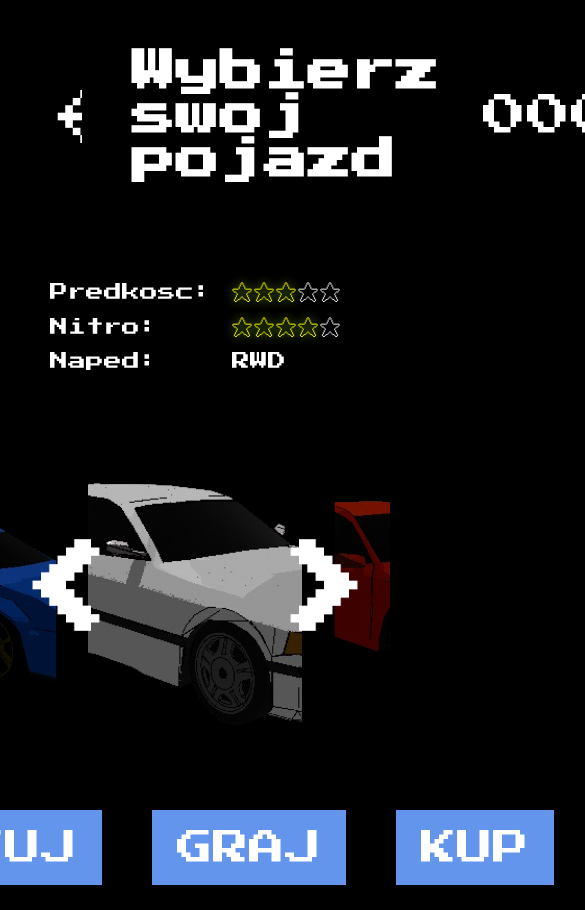
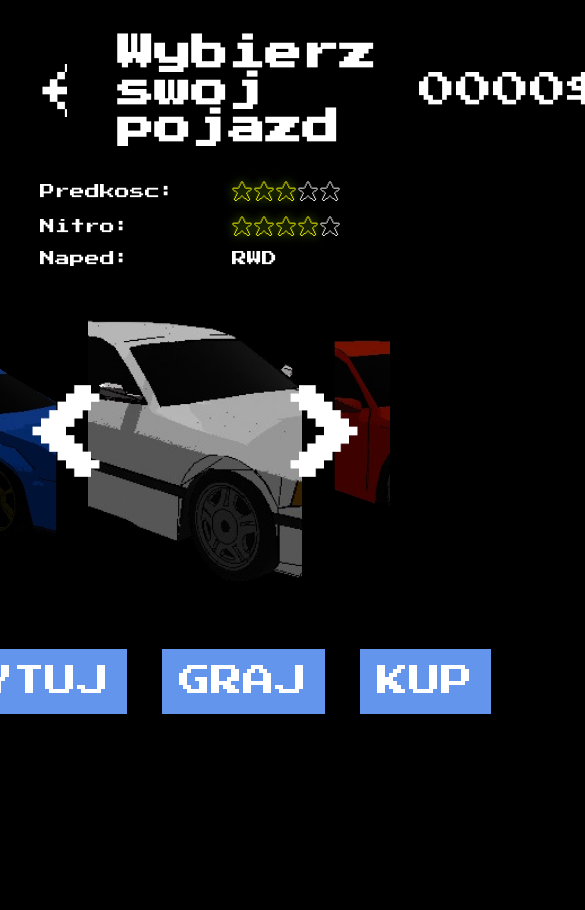
Before and after one commit to KajakSolutions/KajakRacing, a React (Vite) app: page / in a window 390 px wide. Shown: the top 910 px of the page, 585 px wide, since content can reach past the window. After the commit the page ends 844 px from the top, so only its background shows below. Built offline with nearby package versions, Linux system fonts and the light colour scheme.

Commit message:
car select responsiveness

```diff
--- a/src/_variables.scss
+++ b/src/_variables.scss
@@ -23,3 +23,9 @@ $radialSecondaryAccent: radial-gradient(#75d8ef, #dd96ea);
         @content;
     }
 }
+
+@mixin MobileVH($px) {
+    @media (max-height: $px) {
+        @content;
+    }
+}
--- a/src/components/CarSelect/CarSelect.scss
+++ b/src/components/CarSelect/CarSelect.scss
@@ -5,10 +5,19 @@ section {
     height: 100svh;
     width: 100svw;
 
+    // * {
+    //     border: red dotted 1px;
+    // }
+
     header {
         width: 100%;
         color: $text;
         padding: 50px;
+
+        @include MobileVH(860px) {
+            padding: 35px;
+        }
+
         @include FlexCenter(row);
         justify-content: space-between;
 
@@ -29,17 +38,25 @@ section {
 
             h2 {
                 font-size: 44px;
+
+                @include MobileVH(860px) {
+                    font-size: 37px;
+                }
             }
         }
 
         .budget {
             font-size: 44px;
+
+            @include MobileVH(860px) {
+                font-size: 37px;
+            }
         }
     }
 
     .stats-wrapper {
         width: 100%;
-        padding: 50px;
+        padding-right: 50px;
         display: flex;
         justify-content: end;
         color: $text;
@@ -52,6 +69,11 @@ section {
                 width: 100%;
                 margin-bottom: 15px;
                 font-size: 18px;
+
+                @include MobileVH(860px) {
+                    font-size: 15px;
+                }
+
                 @include FlexCenter(row);
                 justify-content: space-between;
 
@@ -87,12 +109,23 @@ section {
         align-items: center;
         justify-content: center;
         height: 500px;
+
         @include Mobile(1600px) {
             height: 400px;
         }
+
         @include Mobile(1250px) {
             height: 300px;
         }
+
+        @include MobileVH(860px) {
+            height: 300px;
+        }
+
+        @include MobileVH(700px) {
+            height: 225px;
+        }
+
         width: 100%;
         overflow: hidden;
 
@@ -108,12 +141,23 @@ section {
             position: absolute;
             width: 55%;
             height: 500px;
+
             @include Mobile(1600px) {
                 height: 400px;
             }
+
             @include Mobile(1250px) {
                 height: 300px;
             }
+
+            @include MobileVH(860px) {
+                height: 325px;
+            }
+
+            @include MobileVH(700px) {
+                height: 250px;
+            }
+
             overflow: hidden;
             display: flex;
             justify-content: center;
@@ -182,6 +226,19 @@ section {
             padding: 0px 25px;
             height: 75px;
             font-size: 36px;
+
+            @include MobileVH(860px) {
+                margin: 17.5px;
+                padding: 0px 17.5px;
+                height: 65px;
+                font-size: 32px;
+            }
+
+            @include MobileVH(700px) {
+                height: 50px;
+                font-size: 30px;
+            }
+
             font-family: "Press Start 2P", monospace;
             background: $primary;
             text-transform: uppercase;
```
